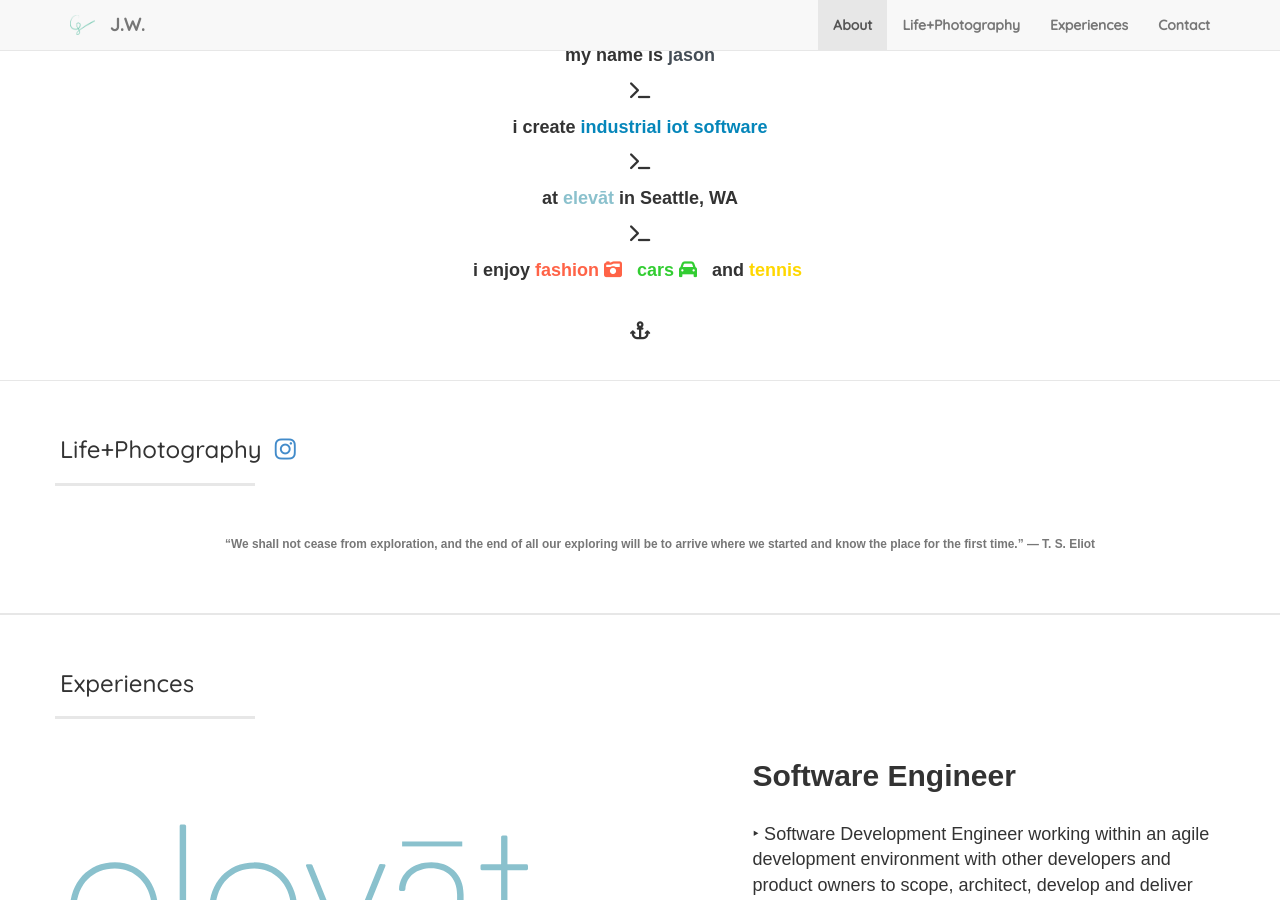
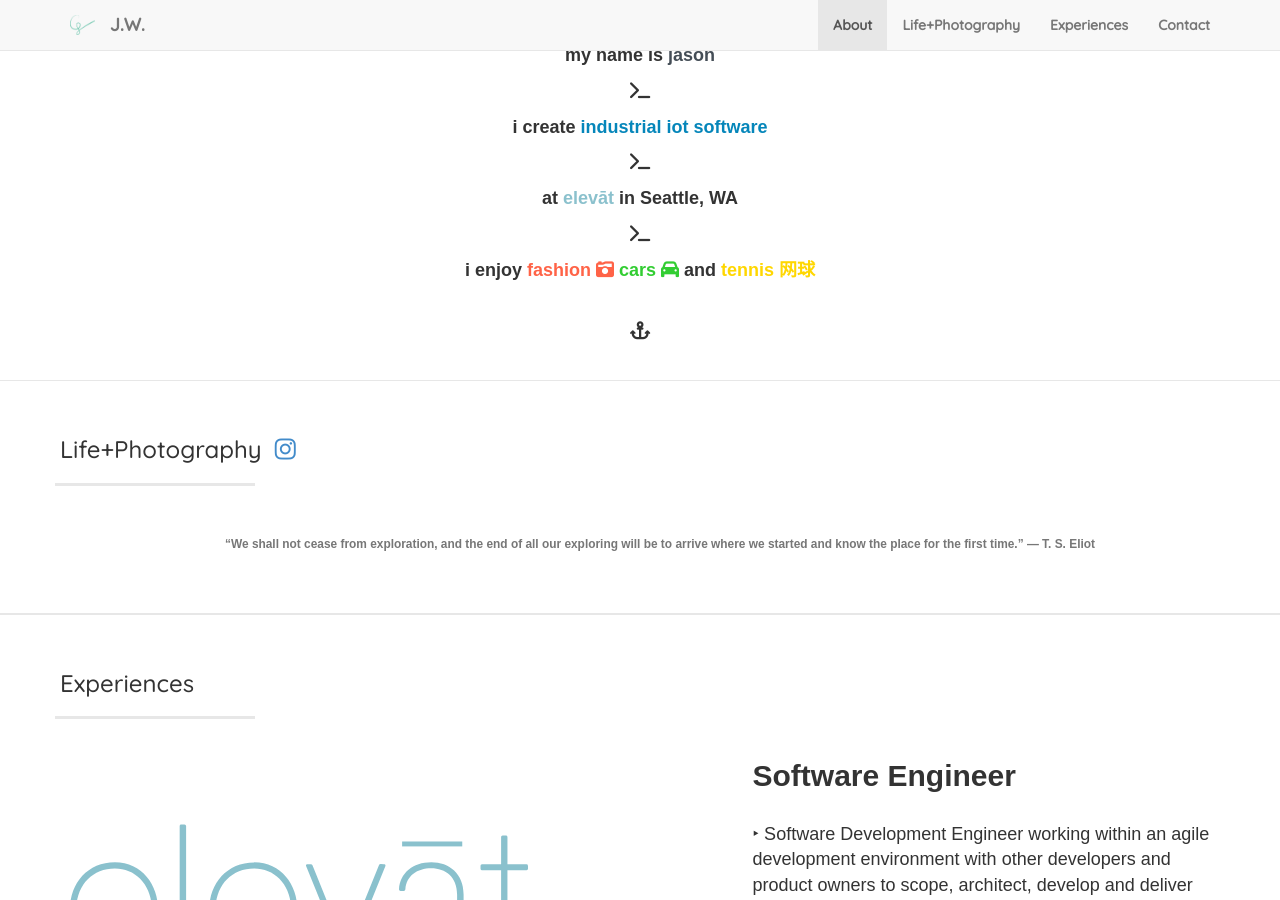
Before and after one commit to jawang94/jawang94.github.io, a Jekyll site: the page built from index.html, in a window 1280 px wide and 900 px high, scrolled down 957 px. Built offline with Jekyll 4.4.1, drawn with Linux system fonts in a browser that asks for light colours; nearby versions of some CDN libraries.

Commit message:
about update

```diff
--- a/_includes/about.html
+++ b/_includes/about.html
@@ -22,14 +22,11 @@
         <font color="Tomato"
           >fashion <i class="fa fa-camera-retro" aria-hidden="true"></i
         ></font>
-        &nbsp
         <font color="LimeGreen"
           >cars <i class="fa fa-automobile" aria-hidden="true"></i
         ></font>
-        &nbsp and
-        <font color="gold"
-          >tennis <i class="fa fa-tennis-ball" aria-hidden="true"></i
-        ></font>
+        and
+        <font color="gold">tennis 网球</font>
         <p><br /></p>
         <p><i class="fa fa-anchor"></i></p>
         <br />
```
